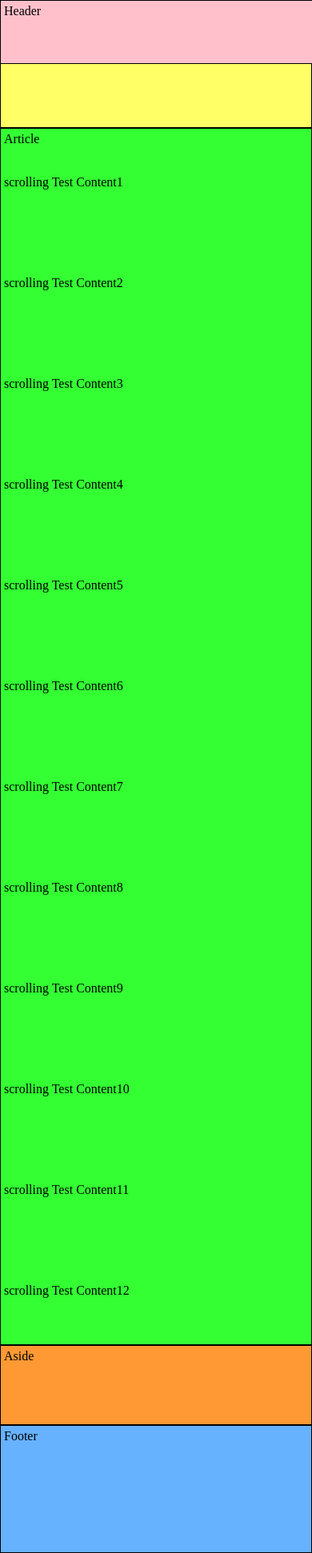
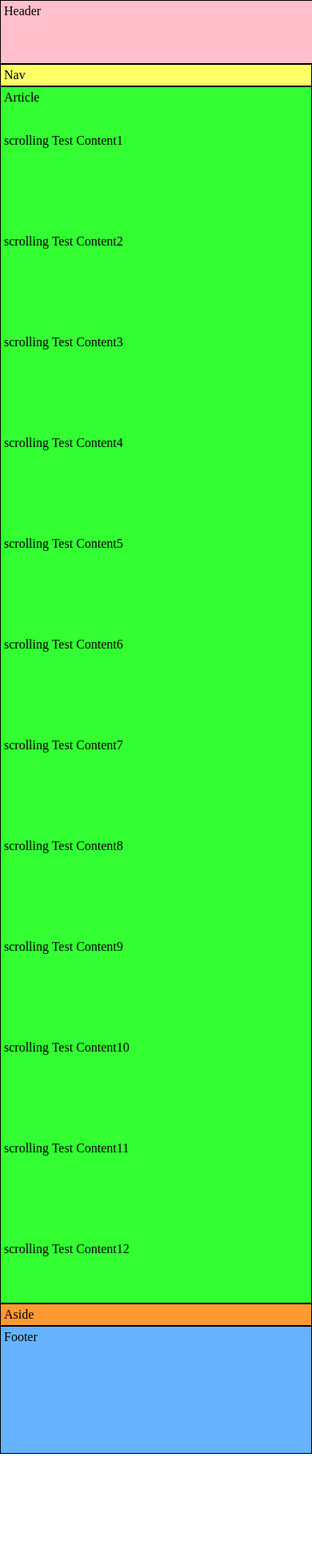
Before and after one commit to kumaran-is/flex-holygrail-layout, an Angular app: page / in a window 390 px wide. Shown: the whole page at 80% size. After the commit the page ends 1818 px from the top, so only its background shows below. Built offline with nearby package versions, Linux system fonts and the light colour scheme.

Commit message:
initial check-in

```diff
--- a/src/app/app.component.scss
+++ b/src/app/app.component.scss
@@ -36,6 +36,7 @@ main {
   display:flex;
   flex-direction: row;
   flex: 1 0 auto;
+  padding-top: 80px;
 }
 
 /* some basic styles. nothing to do with flexbox */
@@ -99,12 +100,4 @@ nav {
   main{
     flex-direction: column;
   }
-  nav {
-    max-height: 150px;
-    min-height: 150px;
-  }
-  aside {
-    max-height: 90px;
-    min-height: 90px;
-  }
 }
```
Also changed, not shown: 1 other file (tests, documents, lock files or other folders).
